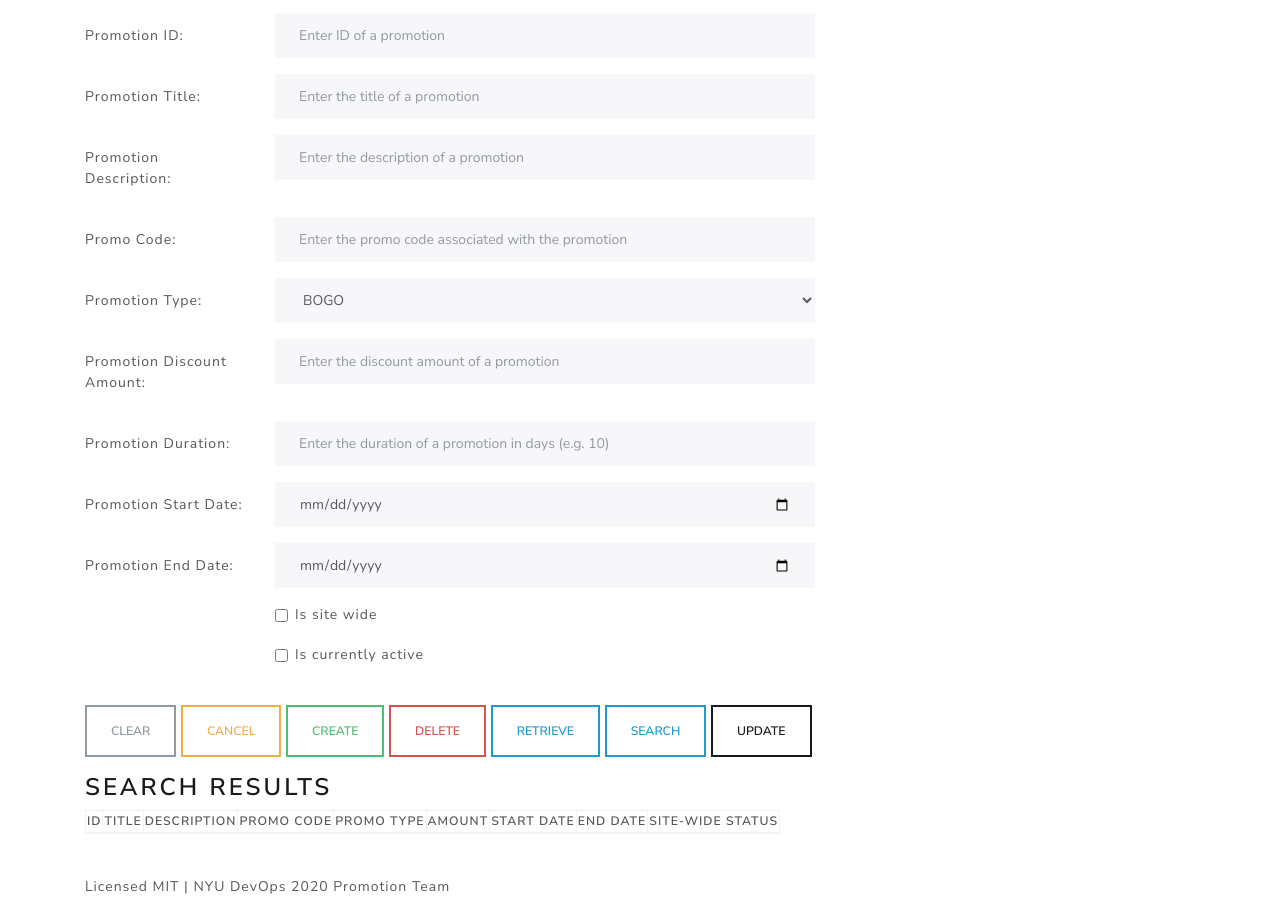
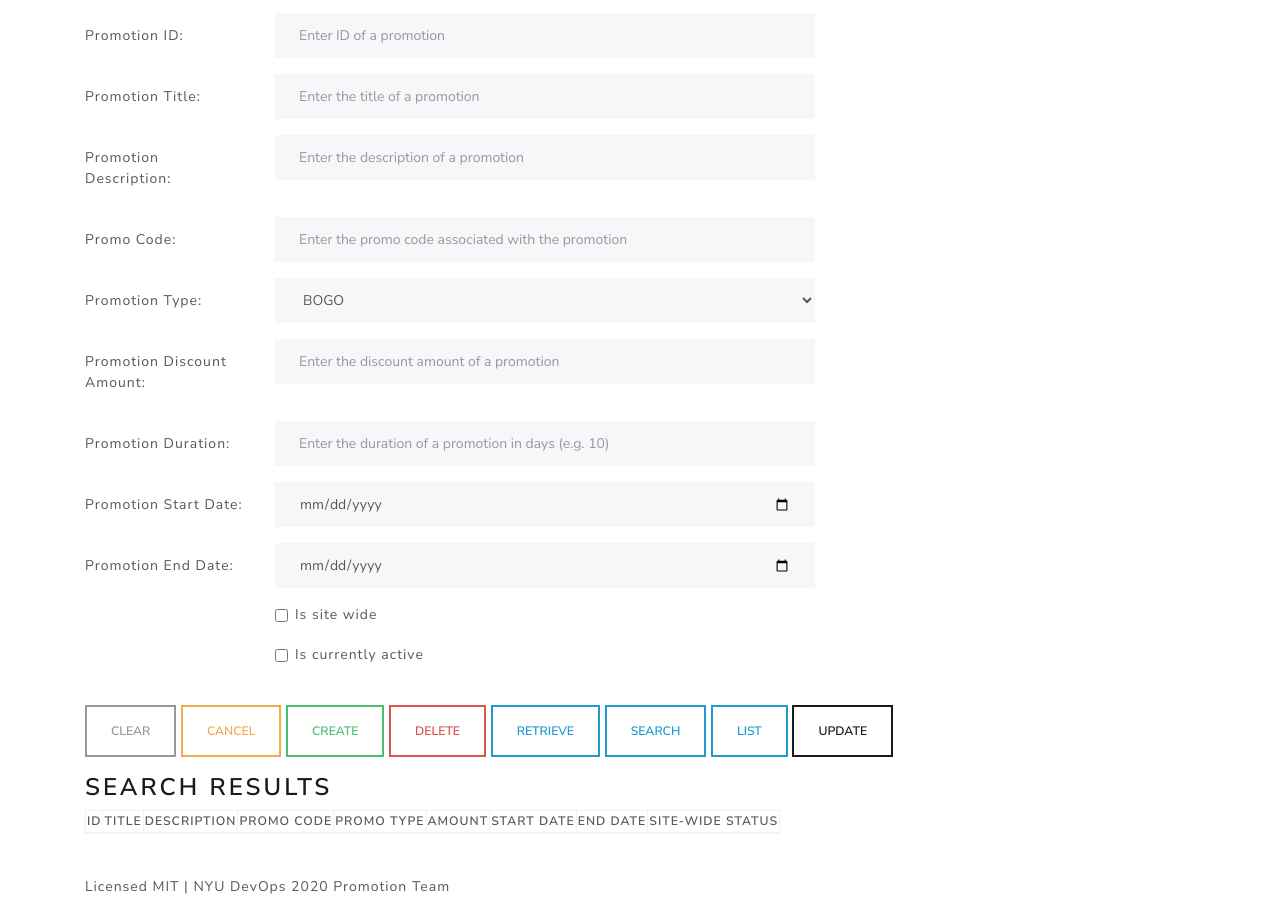
Before and after one commit to 2020-nyu-devops/promotions, a plain HTML site: page service/static/index.html in a window 1280 px wide. Shown: the part 137-1050 px from the top of the page. Drawn offline with Linux system fonts and the light colour scheme; files that its build step writes are made by us from their sources; files whose address does not match are found by name.

Commit message:
add BDD scenario for listing, and list button in UI

```diff
--- a/service/static/index.html
+++ b/service/static/index.html
@@ -122,6 +122,7 @@
                 <button type="submit" class="btn btn-outline-danger" id="delete-btn">Delete</button>
                 <button type="submit" class="btn btn-outline-info" id="retrieve-btn">Retrieve</button>
                 <button type="submit" class="btn btn-outline-info" id="search-btn">Search</button>
+                <button type="submit" class="btn btn-outline-info" id="list-btn">List</button>
                 <button type="submit" class="btn btn-outline-primary" id="update-btn">Update</button>
             </div>
         </div>
```
Also changed, not shown: 1 other file.
